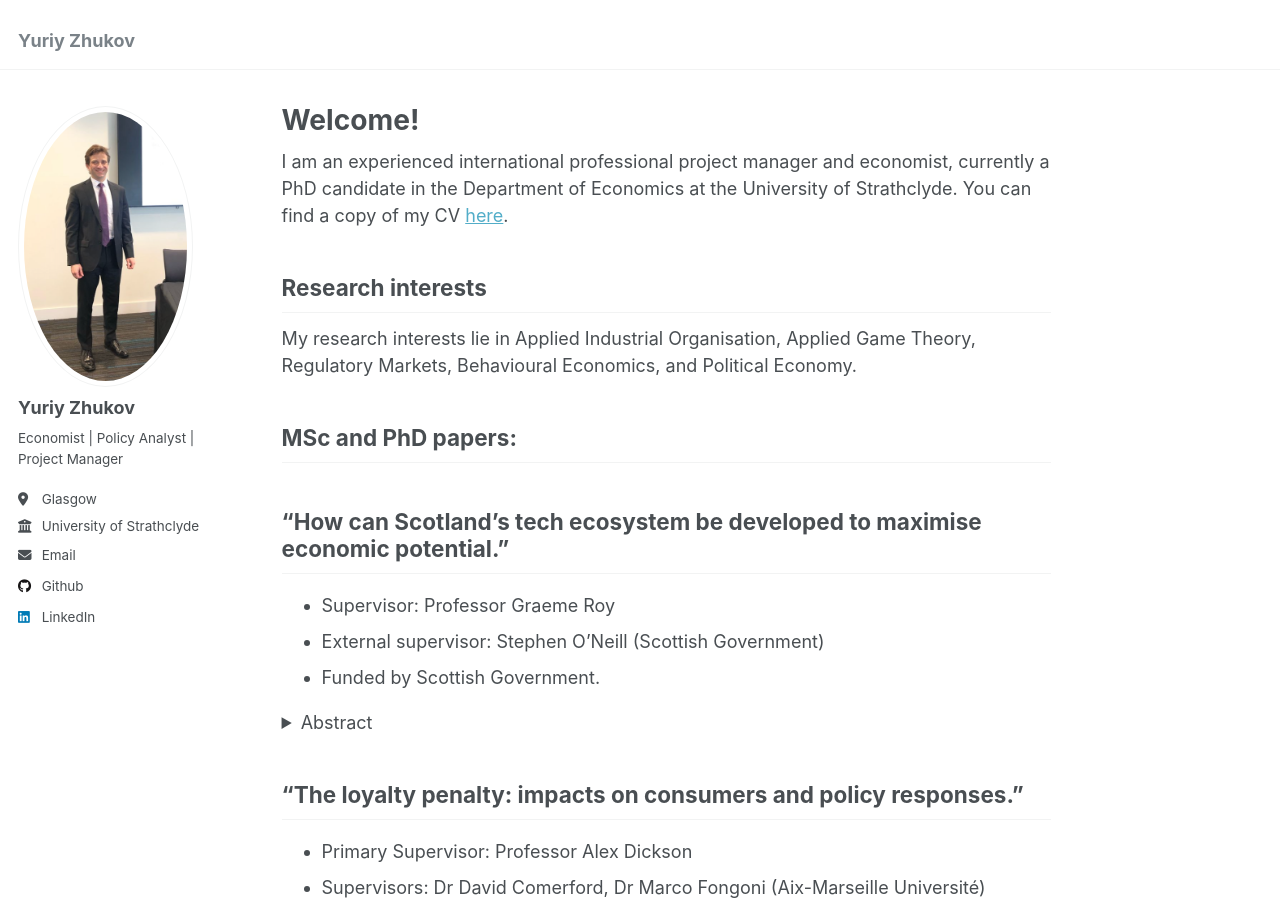
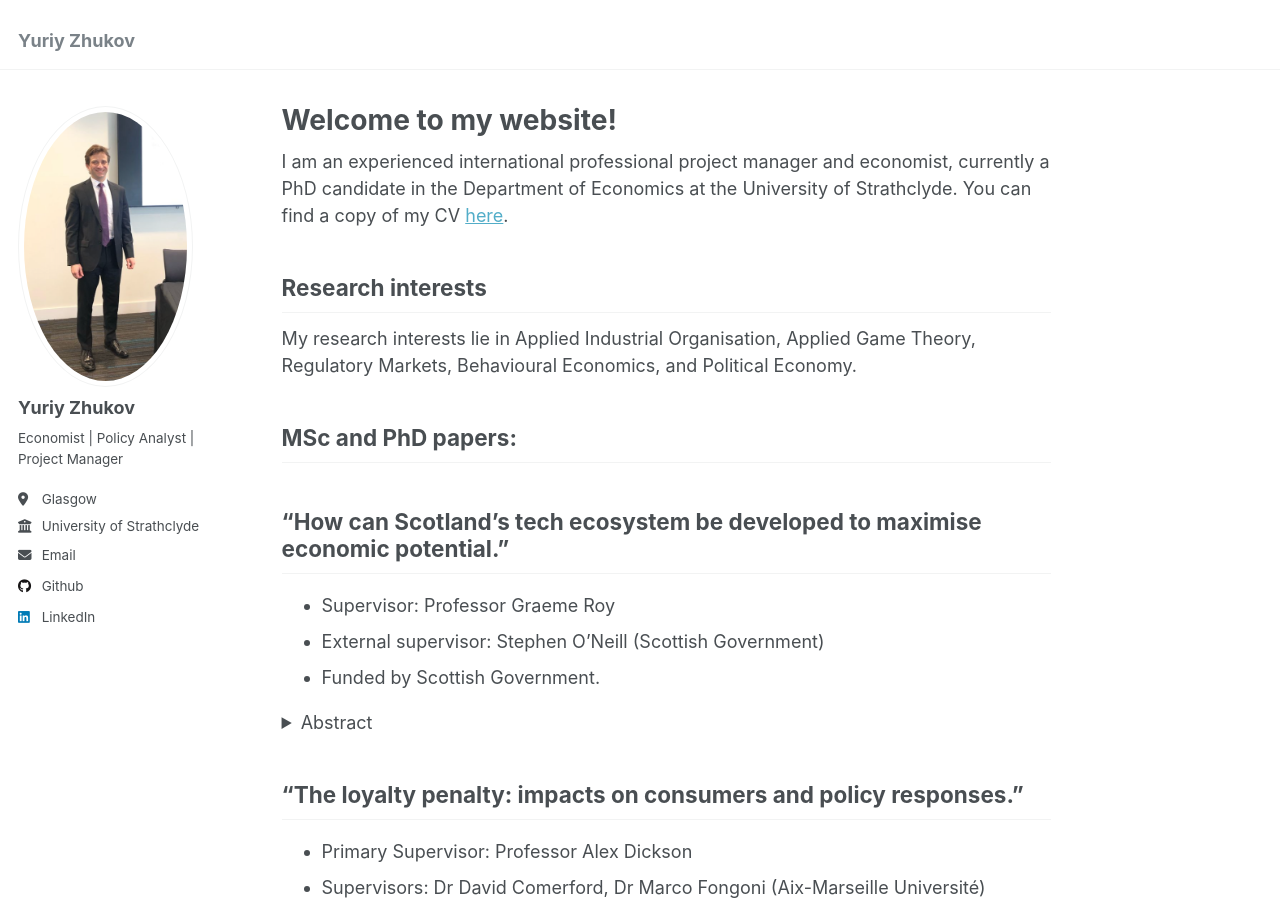
Before and after one commit to yurizhukov/yurizhukov.github.io, a Jekyll site: the page built from _pages/about.md, in a window 1280 px wide and 900 px high. Built offline with Jekyll 4.4.1, drawn with Linux system fonts in a browser that asks for light colours.

Commit message:
Update about.md

```diff
--- a/_pages/about.md
+++ b/_pages/about.md
@@ -1,6 +1,6 @@
 ---
 permalink: /
-title: "Welcome!"
+title: "Welcome to my website!"
 author_profile: true
 redirect_from:
   - /about/
```
